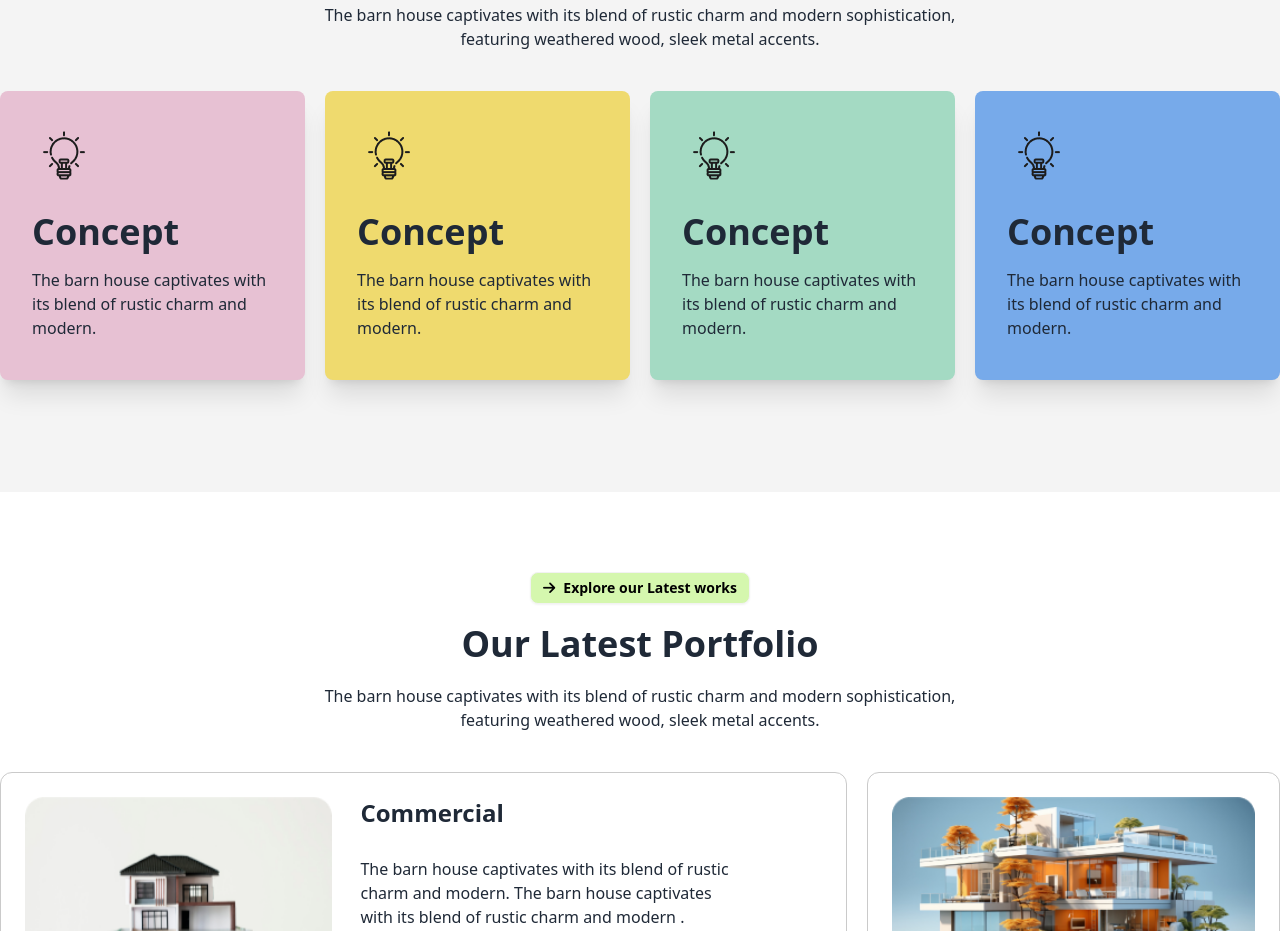
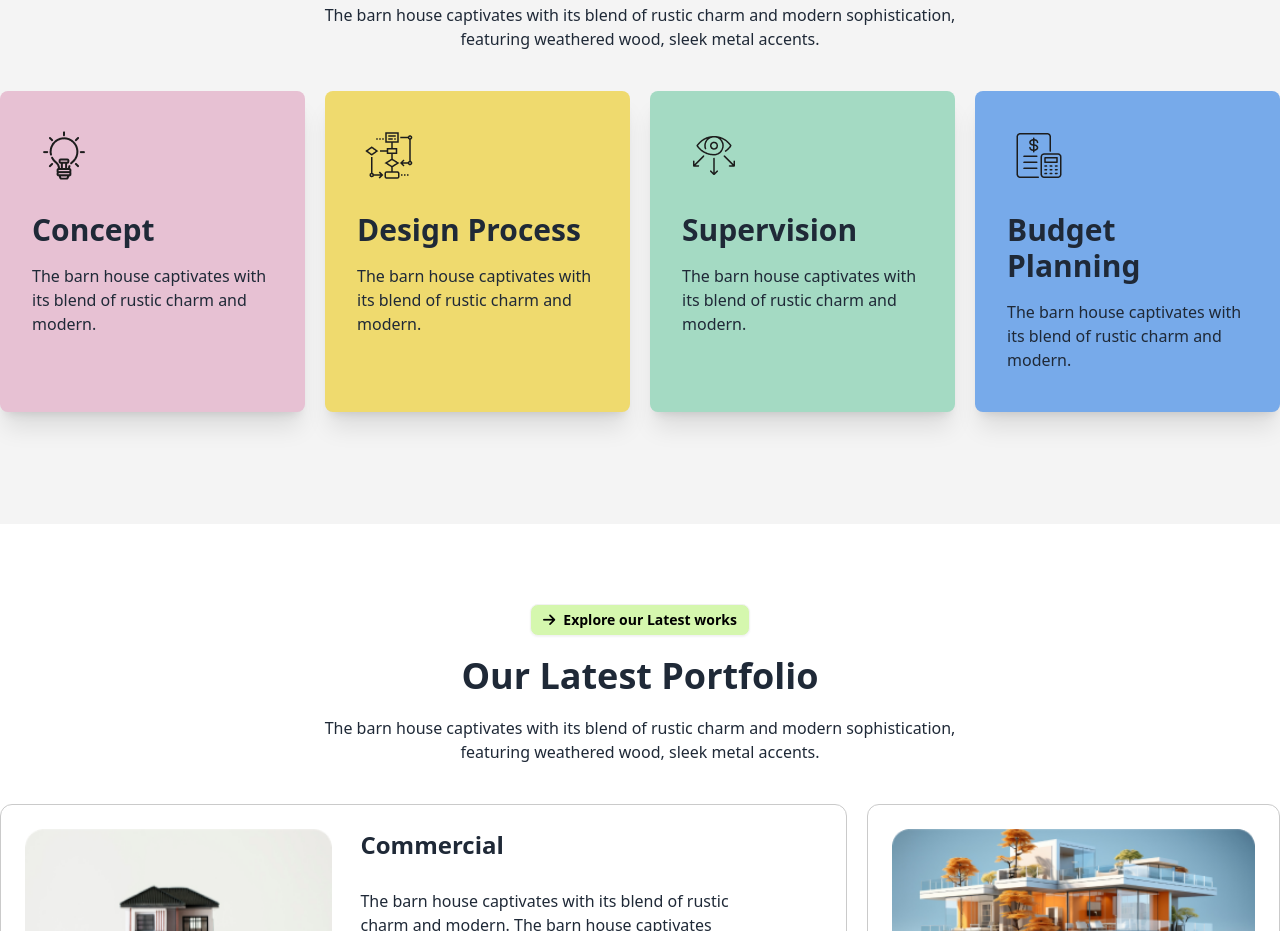
Before and after one commit to nabilsiddik/assignment-3, a plain HTML site: page index.html in a window 1280 px wide. Shown: the part 1649-2580 px from the top of the page. Drawn offline with nearby package versions, Linux system fonts and the light colour scheme.

Commit message:
Last one done

```diff
--- a/index.html
+++ b/index.html
@@ -146,7 +146,7 @@
                       class="text-left" />
                   </figure>
                   <div class="card-body">
-                    <h2 class="card-title text-2xl lg:text-4xl">Concept</h2>
+                    <h2 class="card-title text-2xl lg:text-3xl">Concept</h2>
                     <p class="my-2">The barn house captivates with its blend of rustic charm and modern.</p>
                   </div>
                 </div>
@@ -154,12 +154,12 @@
                 <div class="rounded-lg bg-cardYellow shadow-xl mb-5 md:mb-0">
                   <figure class="px-10 pt-10">
                     <img
-                      src="assets/concept.png"
+                      src="assets/flow-chart.png"
                       alt="Shoes"
                       class="text-left" />
                   </figure>
                   <div class="card-body">
-                    <h2 class="card-title text-2xl lg:text-4xl">Concept</h2>
+                    <h2 class="card-title text-2xl lg:text-3xl">Design Process</h2>
                     <p class="my-2">The barn house captivates with its blend of rustic charm and modern.</p>
                   </div>
                 </div>
@@ -167,12 +167,12 @@
                 <div class="rounded-lg bg-cardGreen shadow-xl mb-5 md:mb-0">
                   <figure class="px-10 pt-10">
                     <img
-                      src="assets/concept.png"
+                      src="assets/vision.png"
                       alt="Shoes"
                       class="text-left" />
                   </figure>
                   <div class="card-body">
-                    <h2 class="card-title text-2xl lg:text-4xl">Concept</h2>
+                    <h2 class="card-title text-2xl lg:text-3xl">Supervision</h2>
                     <p class="my-2">The barn house captivates with its blend of rustic charm and modern.</p>
                   </div>
                 </div>
@@ -180,12 +180,12 @@
                 <div class="rounded-lg bg-cardBlue shadow-xl mb-5 md:mb-0">
                   <figure class="px-10 pt-10">
                     <img
-                      src="assets/concept.png"
+                      src="assets/budget-planning.png"
                       alt="Shoes"
                       class="text-left" />
                   </figure>
                   <div class="card-body">
-                    <h2 class="card-title text-2xl lg:text-4xl">Concept</h2>
+                    <h2 class="card-title text-2xl lg:text-3xl">Budget Planning</h2>
                     <p class="my-2">The barn house captivates with its blend of rustic charm and modern.</p>
                   </div>
                 </div>
```
